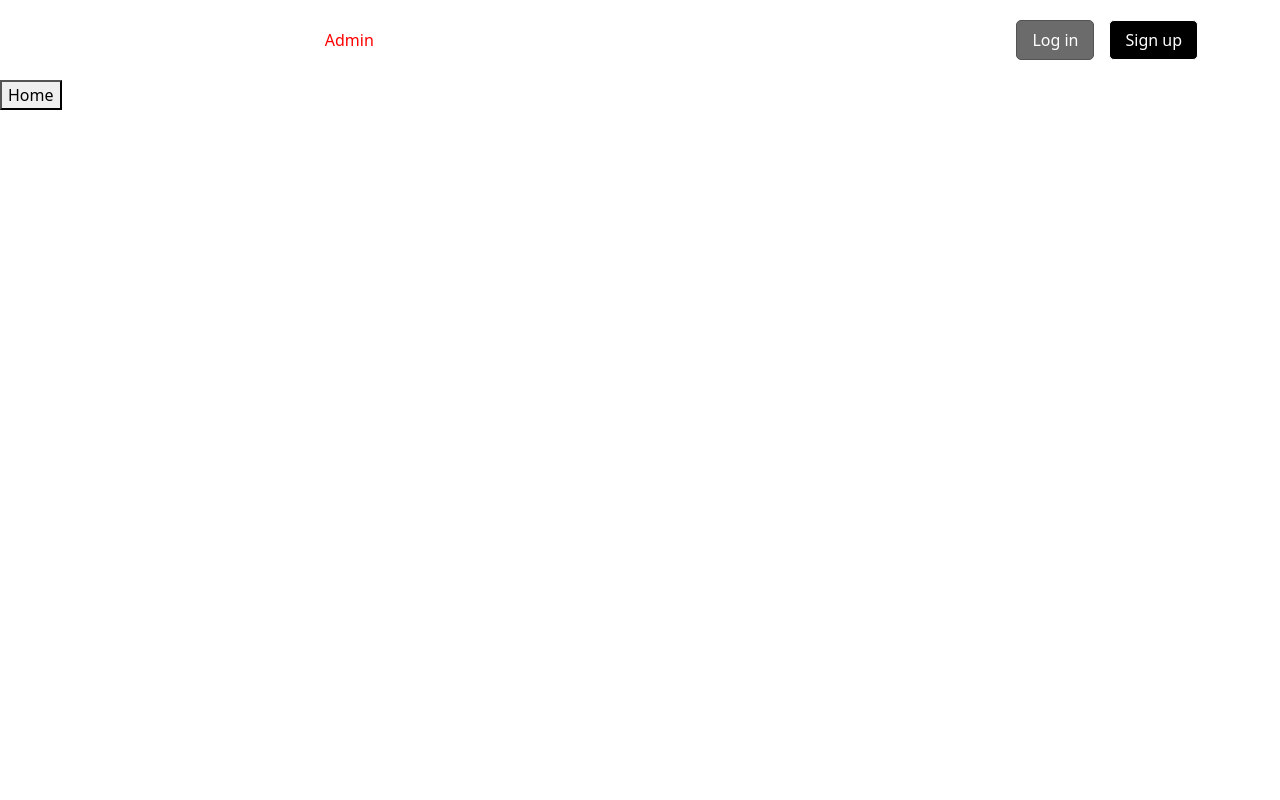
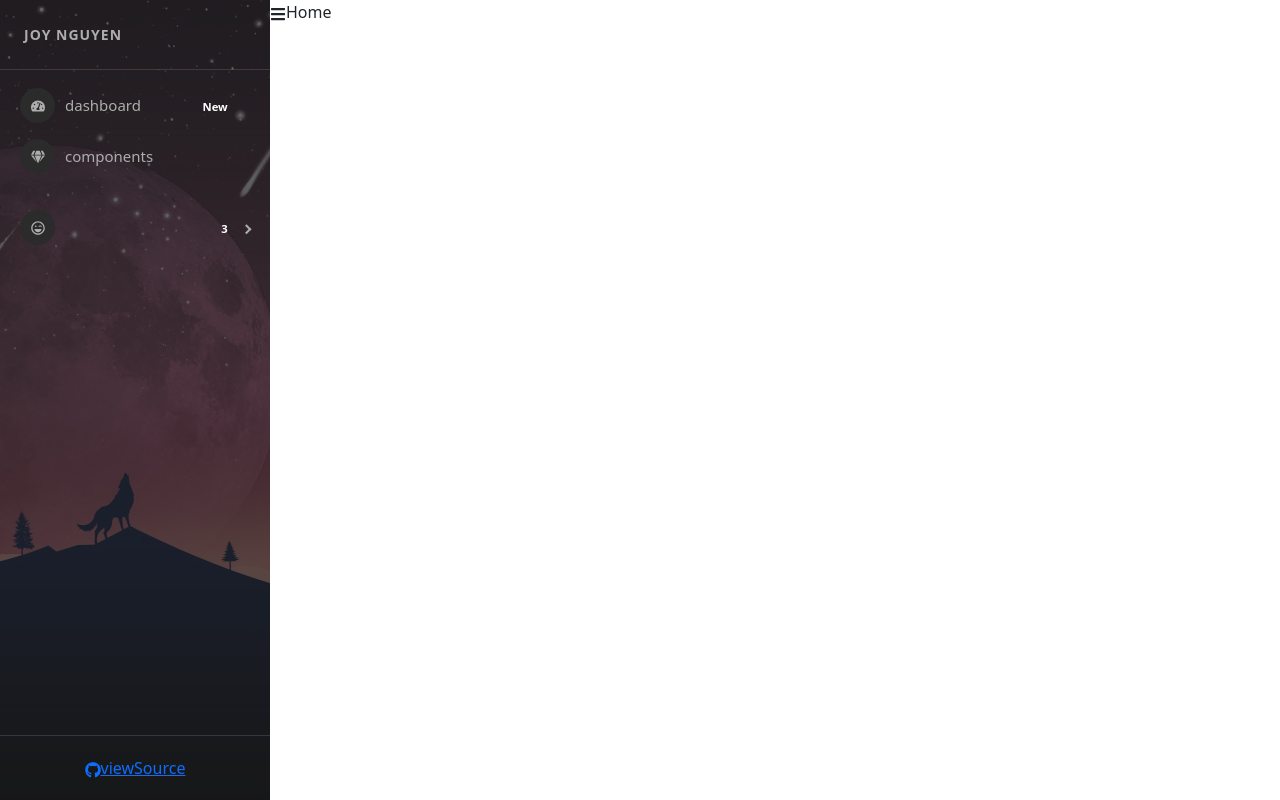
Before and after one commit to JoyNguyenIT/projectReactJS, a React (Create React App) app: page /admins in a window 1280 px wide. Built offline with nearby package versions, Linux system fonts and the light colour scheme.

Commit message:
prosidebar

```diff
--- a/package.json
+++ b/package.json
@@ -10,6 +10,8 @@
     "react": "18.2.0",
     "react-bootstrap": "2.4.0",
     "react-dom": "18.2.0",
+    "react-icons": "^4.4.0",
+    "react-pro-sidebar": "0.7.1",
     "react-redux": "8.0.1",
     "react-router-dom": "6.3.0",
     "react-scripts": "5.0.1",
--- a/src/component/Admin/Admin.js
+++ b/src/component/Admin/Admin.js
@@ -1,9 +1,20 @@
+import SideBar from "./SideBar"
+import "./Admin.scss"
+import { FaBars } from "react-icons/fa"
+import { useState } from "react"
 const Admin = () => {
+    const [collapsed, setCollapsed] = useState(false)
     return (
-        <div>
-            <button>
+        <div className="admin-container">
+
+            <div className="admin-sidebar">
+                <SideBar collapsed={collapsed} />
+            </div>
+
+            <div className="admin-content">
+                <FaBars onClick={() => { setCollapsed(!collapsed) }} />
                 Home
-            </button>
+            </div>
         </div>
     )
 }
--- /dev/null
+++ b/src/component/Admin/Admin.scss
@@ -0,0 +1,9 @@
+.admin-container {
+    display: flex;
+
+    .admin-sidebar {
+        .pro-sidebar {
+            height: 100vh;
+        }
+    }
+}
--- /dev/null
+++ b/src/component/Admin/SideBar.js
@@ -0,0 +1,91 @@
+import 'react-pro-sidebar/dist/css/styles.css';
+import { FaTachometerAlt, FaGem, FaList, FaGithub, FaRegLaughWink, FaHeart } from 'react-icons/fa';
+import {
+    ProSidebar,
+    Menu,
+    MenuItem,
+    SubMenu,
+    SidebarHeader,
+    SidebarFooter,
+    SidebarContent,
+} from 'react-pro-sidebar';
+import sidebarBg from '../../assets/bg2.jpg';
+
+const SideBar = (props) => {
+    const { image, collapsed, toggled, handleToggleSidebar } = props
+    return (
+        <div>
+            <ProSidebar
+                image={sidebarBg}
+                collapsed={collapsed}
+                toggled={toggled}
+                breakPoint="md"
+                onToggle={handleToggleSidebar}
+            >
+                <SidebarHeader>
+                    <div
+                        style={{
+                            padding: '24px',
+                            textTransform: 'uppercase',
+                            fontWeight: 'bold',
+                            fontSize: 14,
+                            letterSpacing: '1px',
+                            overflow: 'hidden',
+                            textOverflow: 'ellipsis',
+                            whiteSpace: 'nowrap',
+                        }}
+                    >
+                        Joy Nguyen
+                    </div>
+                </SidebarHeader>
+
+                <SidebarContent>
+                    <Menu iconShape="circle">
+                        <MenuItem
+                            icon={<FaTachometerAlt />}
+                            suffix={<span className="badge red">New</span>}
+                        >
+                            dashboard
+                        </MenuItem>
+                        <MenuItem icon={<FaGem />}> components</MenuItem>
+                    </Menu>
+                    <Menu iconShape="circle">
+                        <SubMenu
+                            suffix={<span className="badge yellow">3</span>}
+                            icon={<FaRegLaughWink />}
+                        >
+                            <MenuItem> 1</MenuItem>
+                            <MenuItem> 2</MenuItem>
+                            <MenuItem> 3</MenuItem>
+                        </SubMenu>
+
+
+                    </Menu>
+                </SidebarContent>
+
+                <SidebarFooter style={{ textAlign: 'center' }}>
+                    <div
+                        className="sidebar-btn-wrapper"
+                        style={{
+                            padding: '20px 24px',
+                        }}
+                    >
+                        <a
+                            href="https://github.com/azouaoui-med/react-pro-sidebar"
+                            target="_blank"
+                            className="sidebar-btn"
+                            rel="noopener noreferrer"
+                        >
+                            <FaGithub />
+                            <span style={{ whiteSpace: 'nowrap', textOverflow: 'ellipsis', overflow: 'hidden' }}>
+                                viewSource
+                            </span>
+                        </a>
+                    </div>
+                </SidebarFooter>
+            </ProSidebar>
+        </div>
+    )
+}
+
+export default SideBar
--- a/src/index.js
+++ b/src/index.js
@@ -23,8 +23,8 @@
         <Route path="/" element={<App />}>
           <Route index element={<Homepage />} />
           <Route path="users" element={<User />} />
-          <Route path="admins" element={<Admin />} />
         </Route>
+        <Route path="admins" element={<Admin />} />
       </Routes>
     </BrowserRouter>
   </Provider>
```
Also changed, not shown: src/assets/bg2.jpg (added), 1 other file (tests, documents, lock files or other folders).
